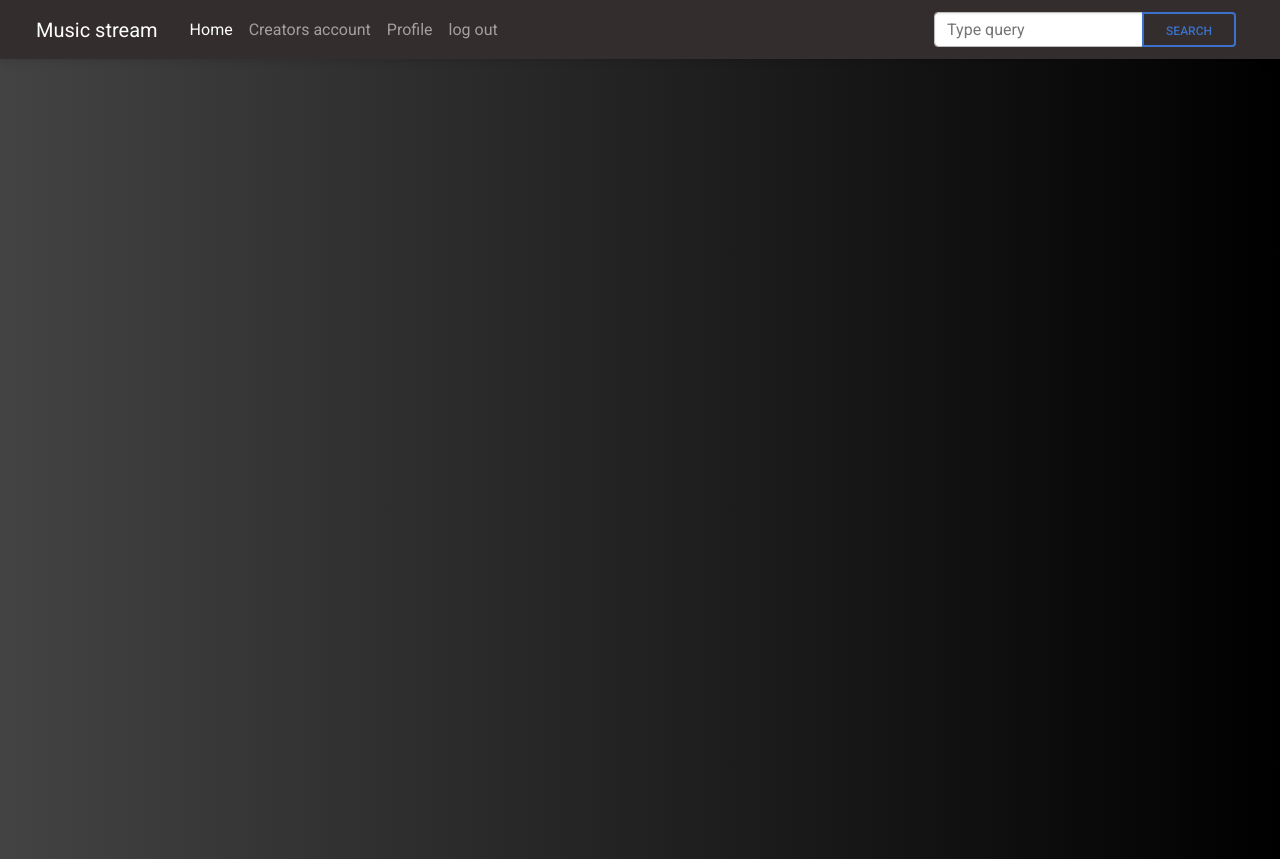
After one commit to Vaibhav240804/Music-streaming-platform, a Flask app: page /usercreatesalbum in a window 1280 px wide. The commit adds this page. Run offline with Flask 3, Linux system fonts and the light colour scheme; some libraries are stand-ins or nearby versions.

Commit message:
working on user playlists

```diff
--- a/app.py
+++ b/app.py
@@ -44,7 +44,22 @@ def register_user():
     # Redirect to login page after successful registration
     return redirect("/loginuser")
 
+
 # Route for retrieving user information based on username
+
+@app.route("/usercreatesalbum", methods=["GET","POST"])
+def create_album():
+    if request.method == "GET":
+        return render_template("usercreatesalbum.html")
+    else:
+        return render_template("usercreatesalbum.html")
+
+@app.route("/userfetchesalbum", methods=["GET","POST"])
+def fetch_album():
+    if request.method == "GET":
+        return render_template("userfetchesalbum.html")
+    else:
+        return render_template("userfetchesalbum.html")
 
 @app.route("/",methods=["GET"])
 def lyrics():
--- /dev/null
+++ b/templates/usercreatesalbum.html
@@ -0,0 +1,86 @@
+<!DOCTYPE html>
+<html lang="en">
+  <head>
+    <meta charset="UTF-8" />
+    <meta name="viewport" content="width=device-width, initial-scale=1.0" />
+    <title>Home page</title>
+    <link
+      href="https://cdnjs.cloudflare.com/ajax/libs/font-awesome/6.0.0/css/all.min.css"
+      rel="stylesheet"
+    />
+    <!-- Google Fonts -->
+    <link
+      href="https://fonts.googleapis.com/css?family=Roboto:300,400,500,700&display=swap"
+      rel="stylesheet"
+    />
+    <!-- MDB -->
+    <link
+      href="https://cdnjs.cloudflare.com/ajax/libs/mdb-ui-kit/6.4.2/mdb.min.css"
+      rel="stylesheet"
+    />
+    <link
+      rel="stylesheet"
+      href="{{ url_for('static', filename='global.css') }}"
+    />
+  </head>
+  <body>
+    <nav class="navbar navbar-expand-lg navbar-dark bg-dark px-4">
+      <div class="container-fluid">
+        <a class="navbar-brand" href="#">Music stream</a>
+        <button
+          class="navbar-toggler"
+          type="button"
+          data-mdb-toggle="collapse"
+          data-mdb-target="#navbarTogglerDemo02"
+          aria-controls="navbarTogglerDemo02"
+          aria-expanded="false"
+          aria-label="Toggle navigation"
+        >
+          <i class="fas fa-bars"></i>
+        </button>
+        <div
+          class="collapse navbar-collapse px-2"
+          id="navbarTogglerDemo02"
+          style="color: whitesmoke"
+        >
+          <ul class="navbar-nav me-auto mb-2 mb-lg-0">
+            <li class="nav-item">
+              <a class="nav-link active" aria-current="page" href="/">Home</a>
+            </li>
+            <li class="nav-item">
+              <a class="nav-link" href="/creator">Creators account</a>
+            </li>
+            <li class="nav-item">
+              <a class="nav-link" href="/creator">Profile</a>
+            </li>
+            <li class="nav-item">
+              <a class="nav-link">log out</a>
+            </li>
+          </ul>
+          <form class="d-flex input-group w-auto">
+            <input
+              type="search"
+              class="form-control"
+              placeholder="Type query"
+              aria-label="Search"
+            />
+            <button
+              class="btn btn-outline-primary"
+              type="button"
+              data-mdb-ripple-color="dark"
+            >
+              Search
+            </button>
+          </form>
+        </div>
+      </div>
+    </nav>
+   <div class="vw-100 min-vh-100">
+
+   </div>
+    <script
+      type="text/javascript"
+      src="https://cdnjs.cloudflare.com/ajax/libs/mdb-ui-kit/6.4.2/mdb.min.js"
+    ></script>
+  </body>
+</html>
```
Also changed, not shown: templates/home.html (+7 -7 lines), templates/userfetchesalbum.html (added, +84 -0 lines).
